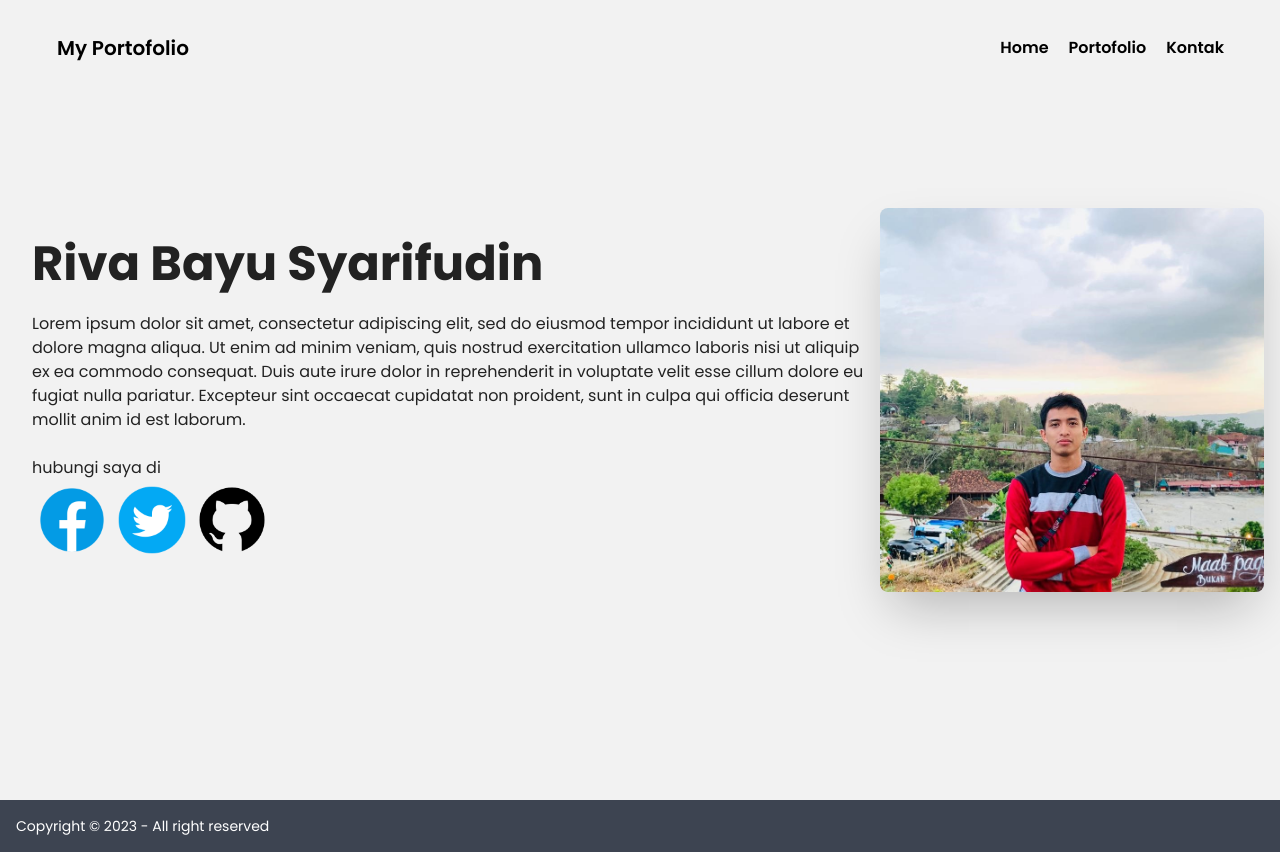
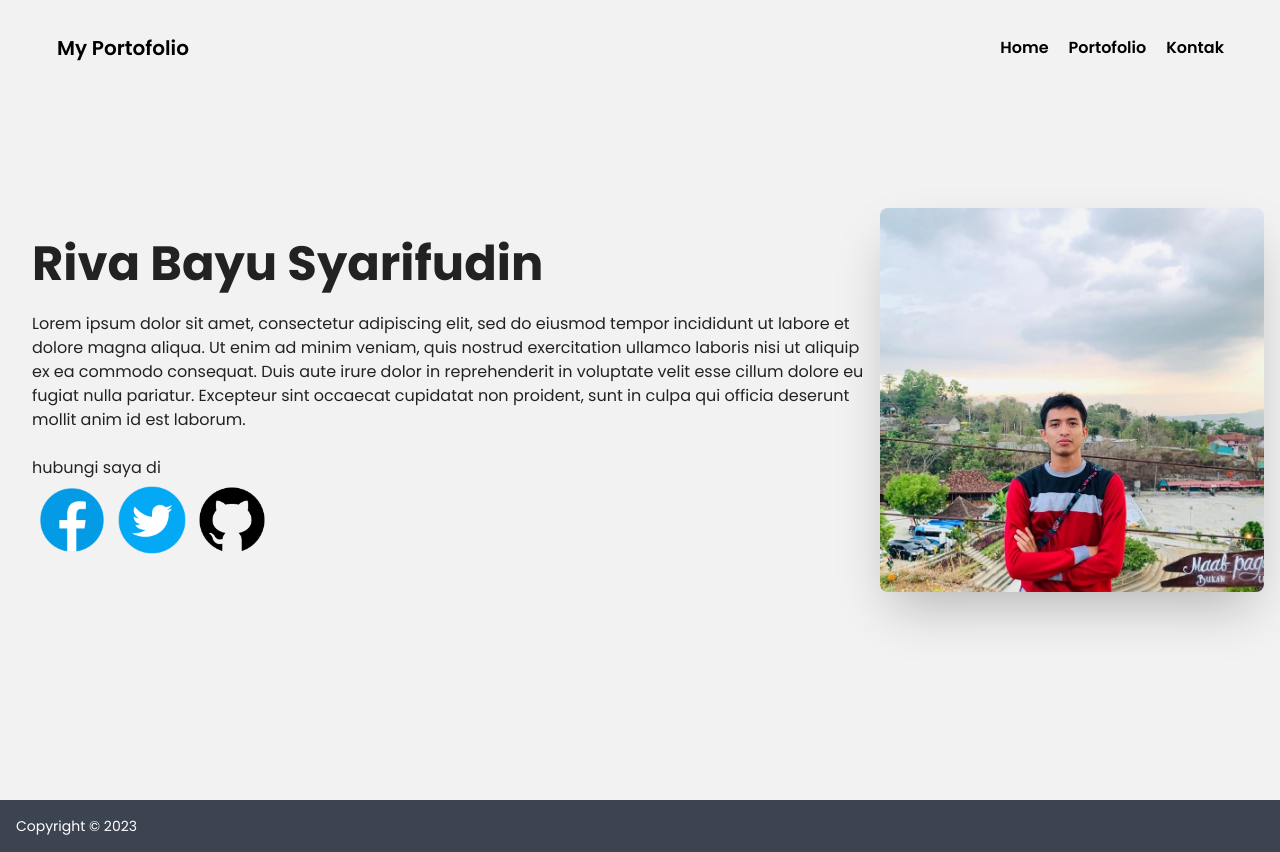
Before and after one commit to rivabayu/webprofilTugas, a React (Create React App) app: page /contact in a window 1280 px wide. Built offline with nearby package versions, Linux system fonts and the light colour scheme.

Commit message:
Update Footer.js

```diff
--- a/src/components/Footer.js
+++ b/src/components/Footer.js
@@ -4,7 +4,7 @@ function Footer() {
   return (
     <footer className="footer items-center p-4 bg-neutral text-neutral-content">
     <div className="items-center grid-flow-col">
-      <p>Copyright © 2023 - All right reserved</p>
+      <p>Copyright © 2023</p>
     </div>
   </footer>
   )
```
